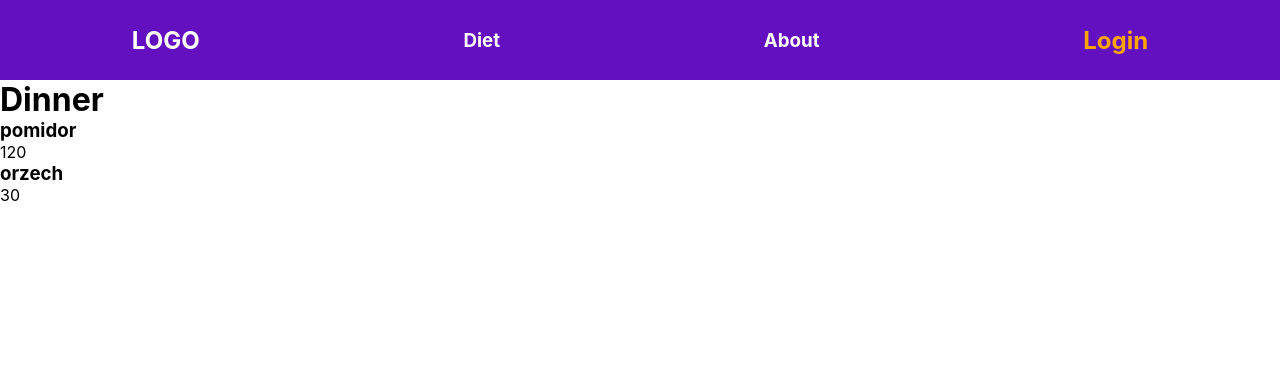
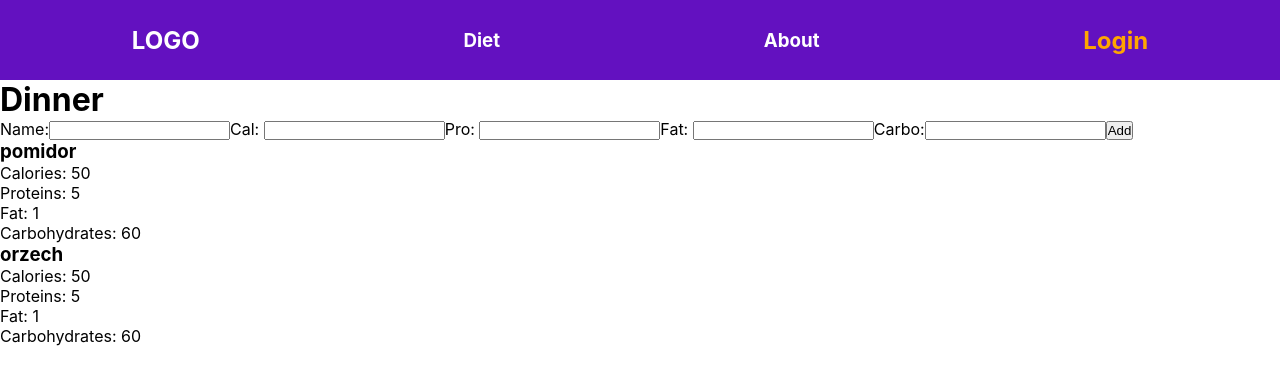
Before and after one commit to Palmer786/diet-app, a React (Create React App) app: page /dinner in a window 1280 px wide. Shown: the top 384 px of the page. Built offline with nearby package versions, Linux system fonts and the light colour scheme.

Commit message:
added new product adding function

```diff
--- a/src/components/Breakfast.js
+++ b/src/components/Breakfast.js
@@ -1,17 +1,57 @@
-import React, { useContext } from "react";
+import React, { useContext, useState } from "react";
 import { DietContext } from "./DietContext";
 
 const Breakfast = () => {
   const [items, setItems] = useContext(DietContext);
+  const [name, setName] = useState("");
+  const [cal, setCal] = useState("");
+  const [pro, setPro] = useState("");
+  const [fat, setFat] = useState("");
+  const [carbo, setCarbo] = useState("");
+
+  const updateName = e => {
+    setName(e.target.value);
+  };
+  const updateCal = e => {
+    setCal(+e.target.value);
+  };
+  const updatePro = e => {
+    setPro(+e.target.value);
+  };
+  const updateFat = e => {
+    setFat(+e.target.value);
+  };
+  const updateCarbo = e => {
+    setCarbo(+e.target.value);
+  };
+  const addItem = e => {
+    e.preventDefault();
+    setItems([...items], items[0].food[(items[0].food.length)] = { name, calories: cal, proteins: pro, fat, carbohydrates: carbo })
+  };
   return (
     <div>
       <h1>Breakfast</h1>
-      {items[0].food.map(item => (
-        <div key={item.id}>
-          <h3>{item.name}</h3>
-          <p>{item.calories}</p>
-        </div>
-      ))}
+      <form onSubmit={addItem}>
+        Name:
+        <input type="text" name="name" value={name} onChange={updateName} />
+        Cal: <input type="number" name="cal" value={cal} onChange={updateCal} />
+        Pro: <input type="number" name="pro" value={pro} onChange={updatePro} />
+        Fat: <input type="number" name="fat" value={fat} onChange={updateFat} />
+        Carbo:
+        <input type="number" name="carbo" value={carbo} onChange={updateCarbo} />
+        <button>Add</button>
+      </form>
+      <div>
+        {items[0].food.map(item => (
+          <div key={item.id}>
+            <h3>{item.name}</h3>
+            <p>Calories: {item.calories}</p>
+            <p>Proteins: {item.proteins}</p>
+            <p>Fat: {item.fat}</p>
+            <p>Carbohydrates: {item.carbohydrates}</p>
+          </div>
+        ))}
+      </div>
     </div>
   );
 };
--- a/src/components/BreakfastSum.js
+++ b/src/components/BreakfastSum.js
@@ -9,13 +9,22 @@ const BreakfastSum = () => {
   };
   const [items, setItems] = useContext(DietContext);
   let breakfastCal = 0;
+  let breakfastCarbo = 0;
+  let breakfastFat = 0;
+  let breakfastPro = 0;
   return (
     <div className="diet-info">
       <div className="diet-details">
         {items[0].food.map(item => {
           breakfastCal += item.calories;
+          breakfastPro += item.proteins;
+          breakfastFat += item.fat;
+          breakfastCarbo += item.carbohydrates;
         })}
         <h3>Calories: {breakfastCal}</h3>
+        <h3>Proteins: {breakfastPro}</h3>
+        <h3>Fat: {breakfastFat}</h3>
+        <h3>Carbohydrates: {breakfastCarbo}</h3>
       </div>
       <button>
         <Link to="/breakfast" style={navLinks}>
--- a/src/components/DietContext.js
+++ b/src/components/DietContext.js
@@ -11,12 +11,18 @@ export const DietProvider = props => {
           {
             id: 1,
             name: "chleb",
-            calories: 50
+            calories: 50,
+            proteins: 5,
+            fat: 1,
+            carbohydrates: 60
           },
           {
             id: 2,
             name: "jajko",
-            calories: 60
+            calories: 50,
+            proteins: 5,
+            fat: 1,
+            carbohydrates: 60
           }
         ]
       },
@@ -26,12 +32,18 @@ export const DietProvider = props => {
           {
             id: 5,
             name: "pomidor",
-            calories: 120
+            calories: 50,
+            proteins: 5,
+            fat: 1,
+            carbohydrates: 60
           },
           {
             id: 22,
             name: "orzech",
-            calories: 30
+            calories: 50,
+            proteins: 5,
+            fat: 1,
+            carbohydrates: 60
           }
         ]
       },
@@ -41,12 +53,18 @@ export const DietProvider = props => {
           {
             id: 125,
             name: "ser",
-            calories: 75
+            calories: 50,
+            proteins: 5,
+            fat: 1,
+            carbohydrates: 60
           },
           {
             id: 286,
             name: "masło",
-            calories: 320
+            calories: 50,
+            proteins: 5,
+            fat: 1,
+            carbohydrates: 60
           }
         ]
       }
--- a/src/components/Dinner.js
+++ b/src/components/Dinner.js
@@ -1,17 +1,57 @@
-import React, { useContext } from "react";
+import React, { useContext, useState } from "react";
 import { DietContext } from "./DietContext";
 
 const Dinner = () => {
   const [items, setItems] = useContext(DietContext);
+  const [name, setName] = useState("");
+  const [cal, setCal] = useState("");
+  const [pro, setPro] = useState("");
+  const [fat, setFat] = useState("");
+  const [carbo, setCarbo] = useState("");
+
+  const updateName = e => {
+    setName(e.target.value);
+  };
+  const updateCal = e => {
+    setCal(+e.target.value);
+  };
+  const updatePro = e => {
+    setPro(+e.target.value);
+  };
+  const updateFat = e => {
+    setFat(+e.target.value);
+  };
+  const updateCarbo = e => {
+    setCarbo(+e.target.value);
+  };
+  const addItem = e => {
+    e.preventDefault();
+    setItems([...items], items[1].food[(items[1].food.length)] = { name, calories: cal, proteins: pro, fat, carbohydrates: carbo })
+  };
   return (
     <div>
       <h1>Dinner</h1>
-      {items[1].food.map(item => (
-        <div key={item.id}>
-          <h3>{item.name}</h3>
-          <p>{item.calories}</p>
-        </div>
-      ))}
+      <form onSubmit={addItem}>
+        Name:
+        <input type="text" name="name" value={name} onChange={updateName} />
+        Cal: <input type="number" name="cal" value={cal} onChange={updateCal} />
+        Pro: <input type="number" name="pro" value={pro} onChange={updatePro} />
+        Fat: <input type="number" name="fat" value={fat} onChange={updateFat} />
+        Carbo:
+        <input type="number" name="carbo" value={carbo} onChange={updateCarbo} />
+        <button>Add</button>
+      </form>
+      <div>
+        {items[1].food.map(item => (
+          <div key={item.id}>
+            <h3>{item.name}</h3>
+            <p>Calories: {item.calories}</p>
+            <p>Proteins: {item.proteins}</p>
+            <p>Fat: {item.fat}</p>
+            <p>Carbohydrates: {item.carbohydrates}</p>
+          </div>
+        ))}
+      </div>
     </div>
   );
 };
--- a/src/components/DinnerSum.js
+++ b/src/components/DinnerSum.js
@@ -9,13 +9,22 @@ const DinnerSum = () => {
   };
   const [items, setItems] = useContext(DietContext);
   let dinnerCal = 0;
+  let dinnerCarbo = 0;
+  let dinnerFat = 0;
+  let dinnerPro = 0;
   return (
     <div className="diet-info">
       <div className="diet-details">
         {items[1].food.map(item => {
           dinnerCal += item.calories;
+          dinnerPro += item.proteins;
+          dinnerFat += item.fat;
+          dinnerCarbo += item.carbohydrates;
         })}
         <h3>Calories: {dinnerCal}</h3>
+        <h3>Proteins: {dinnerPro}</h3>
+        <h3>Fat: {dinnerFat}</h3>
+        <h3>Carbohydrates: {dinnerCarbo}</h3>
       </div>
       <button>
         <Link to="/dinner" style={navLinks}>
--- a/src/components/Supper.js
+++ b/src/components/Supper.js
@@ -1,17 +1,57 @@
-import React, { useContext } from "react";
+import React, { useContext, useState } from "react";
 import { DietContext } from "./DietContext";
 
 const Supper = () => {
   const [items, setItems] = useContext(DietContext);
+  const [name, setName] = useState("");
+  const [cal, setCal] = useState("");
+  const [pro, setPro] = useState("");
+  const [fat, setFat] = useState("");
+  const [carbo, setCarbo] = useState("");
+
+  const updateName = e => {
+    setName(e.target.value);
+  };
+  const updateCal = e => {
+    setCal(+e.target.value);
+  };
+  const updatePro = e => {
+    setPro(+e.target.value);
+  };
+  const updateFat = e => {
+    setFat(+e.target.value);
+  };
+  const updateCarbo = e => {
+    setCarbo(+e.target.value);
+  };
+  const addItem = e => {
+    e.preventDefault();
+    setItems([...items], items[2].food[(items[2].food.length)] = { name, calories: cal, proteins: pro, fat, carbohydrates: carbo })
+  };
   return (
     <div>
       <h1>Supper</h1>
-      {items[2].food.map(item => (
-        <div key={item.id}>
-          <h3>{item.name}</h3>
-          <p>{item.calories}</p>
-        </div>
-      ))}
+      <form onSubmit={addItem}>
+        Name:
+        <input type="text" name="name" value={name} onChange={updateName} />
+        Cal: <input type="number" name="cal" value={cal} onChange={updateCal} />
+        Pro: <input type="number" name="pro" value={pro} onChange={updatePro} />
+        Fat: <input type="number" name="fat" value={fat} onChange={updateFat} />
+        Carbo:
+        <input type="number" name="carbo" value={carbo} onChange={updateCarbo} />
+        <button>Add</button>
+      </form>
+      <div>
+        {items[2].food.map(item => (
+          <div key={item.id}>
+            <h3>{item.name}</h3>
+            <p>Calories: {item.calories}</p>
+            <p>Proteins: {item.proteins}</p>
+            <p>Fat: {item.fat}</p>
+            <p>Carbohydrates: {item.carbohydrates}</p>
+          </div>
+        ))}
+      </div>
     </div>
   );
 };
--- a/src/components/SupperSum.js
+++ b/src/components/SupperSum.js
@@ -9,13 +9,22 @@ const SupperSum = () => {
   };
   const [items, setItems] = useContext(DietContext);
   let supperCal = 0;
+  let supperCarbo = 0;
+  let supperFat = 0;
+  let supperPro = 0;
   return (
     <div className="diet-info">
       <div className="diet-details">
         {items[2].food.map(item => {
           supperCal += item.calories;
+          supperPro += item.proteins;
+          supperFat += item.fat;
+          supperCarbo += item.carbohydrates;
         })}
         <h3>Calories: {supperCal}</h3>
+        <h3>Proteins: {supperPro}</h3>
+        <h3>Fat: {supperFat}</h3>
+        <h3>Carbohydrates: {supperCarbo}</h3>
       </div>
       <button>
         <Link to="/supper" style={navLinks}>
```
Also changed, not shown: 1 other file (tests, documents, lock files or other folders). Lines whose indentation alone changed are shown as unchanged.
